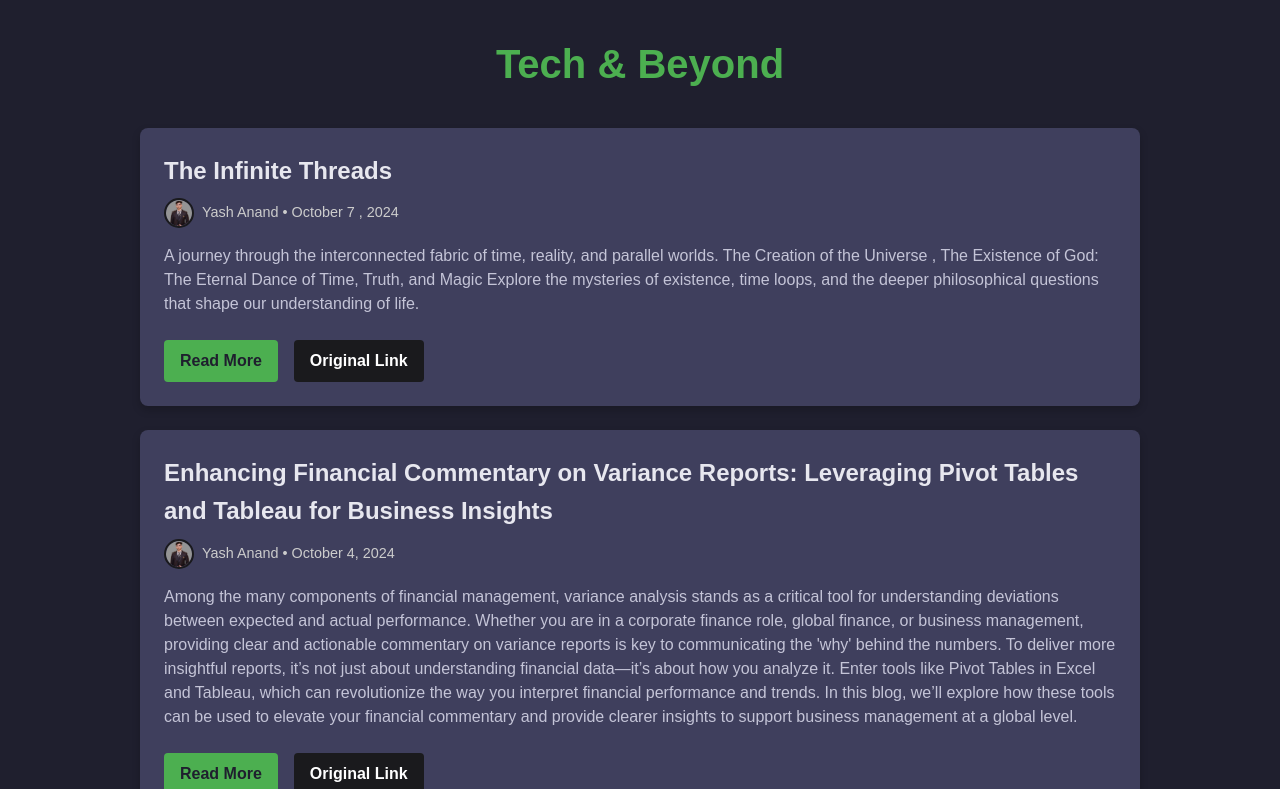
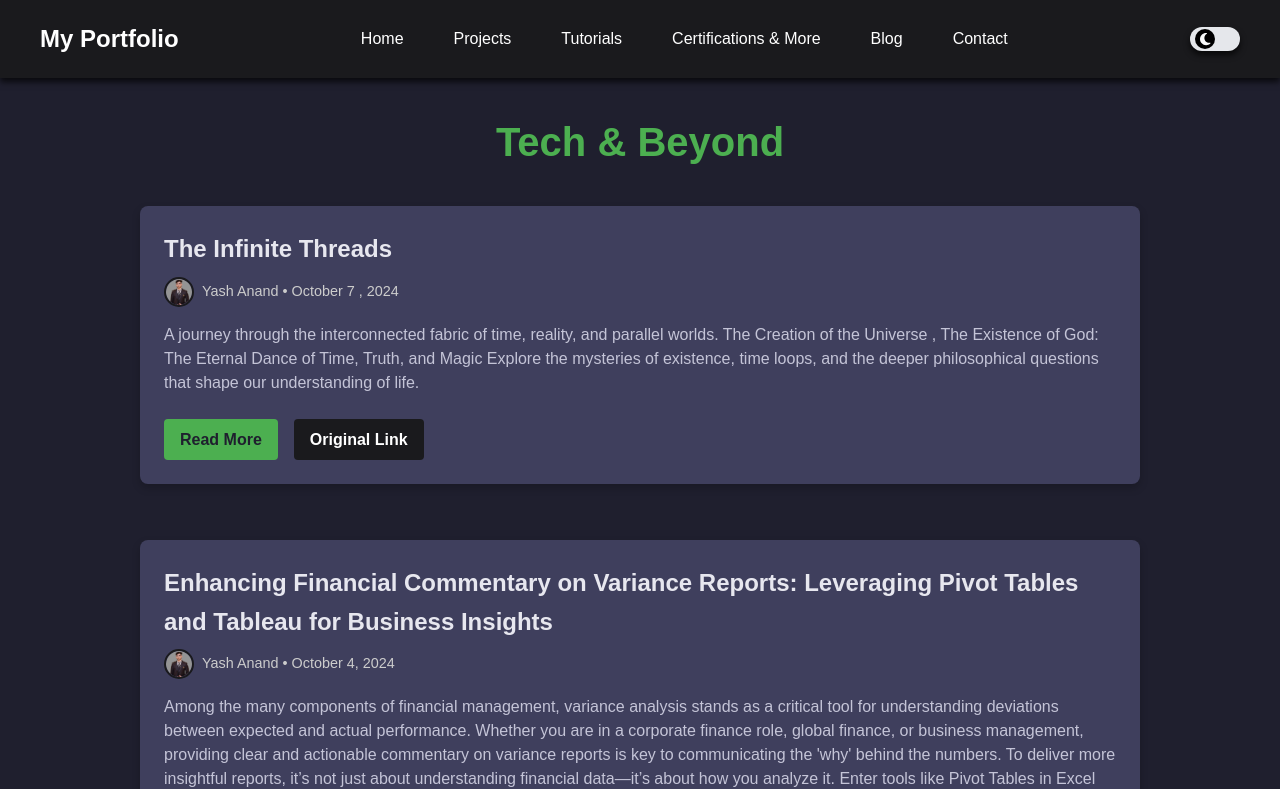
Before and after one commit to yashan0202/My-Portfolio, a React (Create React App) app in the folder portfolio/: page /blogs in a window 1280 px wide. Shown: the top 789 px of the page. Built offline with nearby package versions, Linux system fonts and the light colour scheme.

Commit message:
fixed blog page, all good

```diff
--- a/portfolio/src/App.js
+++ b/portfolio/src/App.js
@@ -1,4 +1,5 @@
 import React from "react";
+import { BrowserRouter as Router, Routes, Route } from "react-router-dom";
 import Header from "./components/Header";
 import LandingSection from "./components/LandingSection";
 import ProjectsSection from "./components/ProjectsSection";
@@ -6,31 +7,26 @@ import TutorialsSection from "./components/TutorialsSection";
 import CertificationsAndMore from "./components/CertificationsAndMore";
 import ContactForm from "./components/ContactForm";
 import Footer from "./components/Footer";
+import BlogPage from "./BlogPage";
 import "./App.css";
-
-import { BrowserRouter as Router, Routes, Route } from "react-router-dom";
-import BlogPage from "./BlogPage";
 
 const App = () => {
   return (
     <div className="app">
       <Router>
-       <Routes>
-        <Route path="/blogs" element={<BlogPage />} />
-        {/* Add other routes here */}
-       </Routes>
+        <Header />
+        <Routes>
+          {/* Define routes for your different sections */}
+          <Route path="/" element={<LandingSection />} />
+          <Route path="/blogs" element={<BlogPage />} />
+          <Route path="/projects" element={<ProjectsSection />} />
+          <Route path="/tutorials" element={<TutorialsSection />} />
+          <Route path="/certifications" element={<CertificationsAndMore />} />
+          <Route path="/contact" element={<ContactForm />} />
+        </Routes>
+        <Footer />
       </Router>
-
-
-      <Header />
-      <LandingSection />
-      <ProjectsSection />
-      <TutorialsSection />
-      <CertificationsAndMore />
-      <ContactForm />
-      <Footer />
     </div>
-
   );
 };
 const blogs = [
--- a/portfolio/src/BlogPage.css
+++ b/portfolio/src/BlogPage.css
@@ -1,8 +1,16 @@
 /* Blog Page Styling */
 .blog-page {
-    padding: 2rem;
+    display: flex;
+    flex-direction: column;
+    min-height: 100vh;
     background-color: var(--background-color, #1f1f2e); /* Use your site-wide colors */
     color: var(--text-color, #f4f4f4);
+  }
+
+  .blog-page-content {
+    max-width: 1200px; /* Center the content */
+    margin: 0 auto;
+    padding: 2rem 1rem;
   }
 
   .blog-page-header {
@@ -11,6 +19,7 @@
     color: var(--primary-color, #f4ce14);
     text-align: center;
     margin-bottom: 2rem;
+    margin-top: 2rem;
   }
 
   .blog-page-list {
@@ -21,6 +30,7 @@
   }
 
   .blog-page-card {
+    margin-bottom: 2rem;
     background-color: var(--card-bg, #3f3f5d);
     border-radius: 8px;
     padding: 1.5rem;
@@ -96,6 +106,10 @@
     cursor: pointer;
   }
 
+  footer {
+    margin-top: auto; /* Ensures the footer is at the bottom */
+  }
+
   @media (max-width: 768px) {
     .blog-page-list {
       flex-direction: column;
```
Also changed, not shown: portfolio/src/BlogPage.js (+7 -5 lines).
